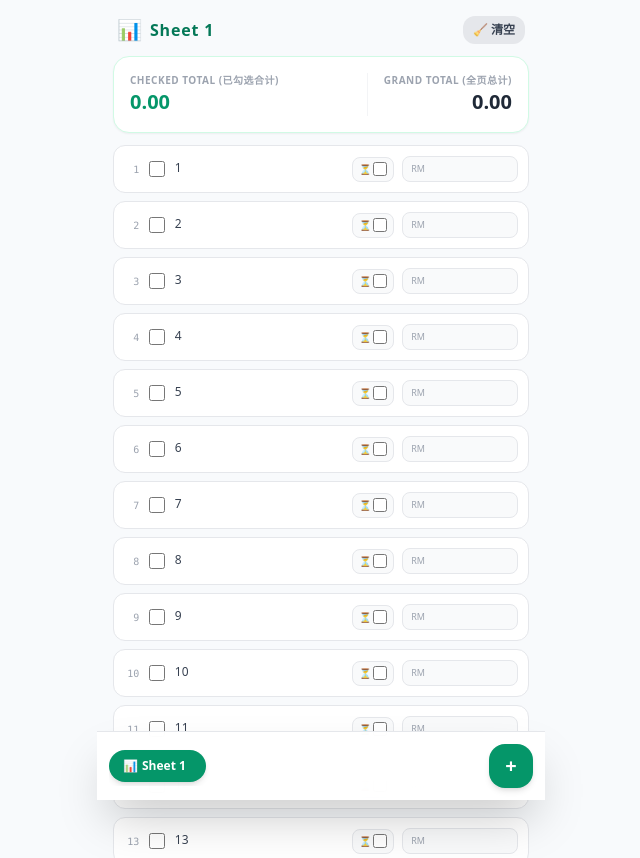
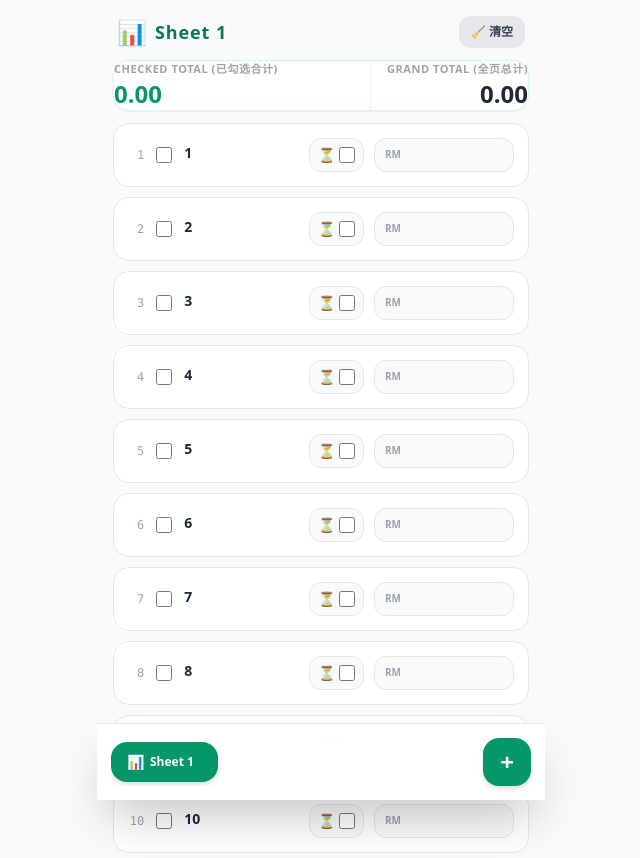
Before and after one commit to Mcwu33/Sales-Rolling-Apps, a plain HTML site: page index.html in a window 1280 px wide. Shown: the top 858 px of the page, without its empty margins (319-959 px from the left). Drawn offline with nearby package versions, Linux system fonts and the light colour scheme.

Commit message:
Update index.html

```diff
--- a/index.html
+++ b/index.html
@@ -39,7 +39,6 @@
         .page-transition {
             animation: fadeIn 0.15s ease-in-out;
         }
-        /* 优化底部滚动条样式，使其在手机上更加美观且丝滑 */
         .no-scrollbar::-webkit-scrollbar {
             display: none;
         }
@@ -55,40 +54,40 @@
     <div class="max-w-md mx-auto w-full p-4 pb-2 space-y-3">
         <div class="flex justify-between items-center px-1">
             <div class="flex items-center space-x-2">
-                <span class="text-xl">📊</span>
-                <h1 id="sheetTitleDisplay" class="text-base font-bold tracking-wider text-emerald-700 cursor-pointer truncate max-w-[240px]" onclick="renameCurrentSheet()" title="点击重命名 Sheet">Sales-Rolling-Apps</h1>
+                <span class="text-2xl">📊</span>
+                <h1 id="sheetTitleDisplay" class="text-lg font-bold tracking-wider text-emerald-700 cursor-pointer truncate max-w-[220px]" onclick="renameCurrentSheet()" title="点击重命名 Sheet">Sales-Rolling-Apps</h1>
             </div>
             <div class="flex items-center space-x-2">
-                <button onclick="clearCurrentSheet()" class="bg-gray-200 text-gray-700 font-semibold px-2.5 py-1.5 rounded-xl text-xs active:scale-95 transition" title="清空当前 Sheet 数据">
+                <button onclick="clearCurrentSheet()" class="bg-gray-200 text-gray-700 font-bold px-3 py-2 rounded-xl text-xs active:scale-95 transition shadow-2xs" title="清空当前 Sheet 数据">
                     🧹 清空
                 </button>
             </div>
         </div>
 
         <!-- 统计面板 -->
-        <div class="bg-white p-4 rounded-2xl shadow-sm border border-emerald-100 flex justify-between items-center">
+        <div class="bg-white p-4.5 rounded-2xl shadow-sm border border-emerald-100 flex justify-between items-center">
             <div>
-                <span class="text-[10px] text-gray-400 uppercase tracking-wider block font-semibold">Checked Total (已勾选合计)</span>
-                <div id="checkedTotalDisplay" class="text-xl font-black text-emerald-600">0.00</div>
+                <span class="text-[11px] text-gray-400 uppercase tracking-wider block font-semibold">Checked Total (已勾选合计)</span>
+                <div id="checkedTotalDisplay" class="text-2xl font-black text-emerald-600">0.00</div>
             </div>
             <div class="text-right border-l border-gray-100 pl-4">
-                <span class="text-[10px] text-gray-400 uppercase tracking-wider block font-semibold">Grand Total (全页总计)</span>
-                <div id="grandTotalDisplay" class="text-xl font-black text-gray-800">0.00</div>
+                <span class="text-[11px] text-gray-400 uppercase tracking-wider block font-semibold">Grand Total (全页总计)</span>
+                <div id="grandTotalDisplay" class="text-2xl font-black text-gray-800">0.00</div>
             </div>
         </div>
     </div>
 
-    <!-- 中间 33 行固定表格区 -->
-    <div class="max-w-md mx-auto w-full p-4 pt-1 space-y-2 pb-36 page-transition flex-1 overflow-y-auto" id="rowsContainer">
+    <!-- 中间 33 行固定表格区 (加大行高与触控间距) -->
+    <div class="max-w-md mx-auto w-full p-4 pt-1 space-y-2.5 pb-40 page-transition flex-1 overflow-y-auto" id="rowsContainer">
         <!-- 动态生成 33 行 -->
     </div>
 
-    <!-- 底部 Excel 风格 Sheet 标签栏 (放大尺寸 + 丝滑无碍滚动) -->
-    <div class="fixed bottom-0 left-0 right-0 max-w-md mx-auto bg-white/95 backdrop-blur-md border-t border-gray-200 px-3 py-3 flex items-center space-x-2 z-50 shadow-2xl">
+    <!-- 底部 Excel 风格 Sheet 标签栏 (巨幅放大版，适合大拇指轻松点按) -->
+    <div class="fixed bottom-0 left-0 right-0 max-w-md mx-auto bg-white/95 backdrop-blur-md border-t border-gray-200 px-3.5 py-3.5 flex items-center space-x-2.5 z-50 shadow-2xl">
         <div id="sheetTabsContainer" class="flex items-center space-x-2 flex-1 overflow-x-auto no-scrollbar py-1">
             <!-- 动态生成 Sheet 标签 -->
         </div>
-        <button onclick="addNewSheet()" class="w-11 h-11 bg-emerald-600 text-white hover:bg-emerald-700 rounded-2xl flex items-center justify-center font-bold text-xl transition shrink-0 active:scale-95 shadow-md" title="新增 Sheet 页面">
+        <button onclick="addNewSheet()" class="w-12 h-12 bg-emerald-600 text-white hover:bg-emerald-700 rounded-2xl flex items-center justify-center font-bold text-2xl transition shrink-0 active:scale-95 shadow-md" title="新增 Sheet 页面">
             +
         </button>
     </div>
@@ -240,20 +239,20 @@
             // 1. 渲染顶部标题
             document.getElementById('sheetTitleDisplay').textContent = sheet.name;
 
-            // 2. 渲染底部 Sheet 标签栏 (加大尺寸、支持优雅横向滚动)
+            // 2. 渲染底部 Sheet 标签栏 (特大号触控区 + 名字横向滚动)
             let tabsContainer = document.getElementById('sheetTabsContainer');
             tabsContainer.innerHTML = appData.map((s, index) => {
                 let isActive = s.id === activeSheetId;
                 return `
-                    <div class="flex items-center space-x-1.5 shrink-0 ${isActive ? 'bg-emerald-600 text-white shadow-md' : 'bg-gray-100 text-gray-700 hover:bg-gray-200'} px-3.5 py-2 rounded-2xl text-xs font-bold transition">
-                        <div onclick="switchSheet(${s.id})" class="cursor-pointer flex items-center space-x-1 max-w-[120px] truncate" title="${s.name}">
-                            <span>📊</span>
+                    <div class="flex items-center space-x-2 shrink-0 ${isActive ? 'bg-emerald-600 text-white shadow-md' : 'bg-gray-100 text-gray-700 hover:bg-gray-200'} px-4 py-2.5 rounded-2xl text-xs font-bold transition">
+                        <div onclick="switchSheet(${s.id})" class="cursor-pointer flex items-center space-x-1.5 max-w-[130px] truncate" title="${s.name}">
+                            <span class="text-sm">📊</span>
                             <span class="truncate">${s.name}</span>
                         </div>
                         <div class="flex items-center space-x-1 ml-1 opacity-90">
-                            ${index > 0 ? `<button onclick="moveSheet(${index}, -1)" title="向左移动" class="px-1 py-0.5 hover:bg-black/10 rounded">◀</button>` : ''}
-                            ${index < appData.length - 1 ? `<button onclick="moveSheet(${index}, 1)" title="向右移动" class="px-1 py-0.5 hover:bg-black/10 rounded">▶</button>` : ''}
-                            ${appData.length > 1 ? `<button onclick="deleteCurrentSheet(${s.id}, event)" title="删除" class="px-1 py-0.5 hover:text-rose-200">×</button>` : ''}
+                            ${index > 0 ? `<button onclick="moveSheet(${index}, -1)" title="向左移动" class="px-1.5 py-1 hover:bg-black/10 rounded-lg text-xs">◀</button>` : ''}
+                            ${index < appData.length - 1 ? `<button onclick="moveSheet(${index}, 1)" title="向右移动" class="px-1.5 py-1 hover:bg-black/10 rounded-lg text-xs">▶</button>` : ''}
+                            ${appData.length > 1 ? `<button onclick="deleteCurrentSheet(${s.id}, event)" title="删除" class="px-1.5 py-1 hover:text-rose-200 text-sm">×</button>` : ''}
                         </div>
                     </div>
                 `;
@@ -274,30 +273,30 @@
             document.getElementById('checkedTotalDisplay').textContent = checkedTotal.toFixed(2);
             document.getElementById('grandTotalDisplay').textContent = grandTotal.toFixed(2);
 
-            // 4. 渲染固定 33 行
+            // 4. 渲染固定 33 行 (加大加宽每个行卡片)
             let rowsContainer = document.getElementById('rowsContainer');
             rowsContainer.innerHTML = sheet.rows.map((r, idx) => {
                 let amountColorClass = r.pending ? 'text-rose-600 font-black' : 'text-emerald-700 font-bold';
 
                 return `
-                    <div class="bg-white p-2.5 rounded-xl shadow-2xs border ${r.checked ? 'border-emerald-500 bg-emerald-50/40' : 'border-gray-200'} flex items-center justify-between space-x-2 transition">
-                        <!-- 序号与主勾选框与标签 -->
-                        <div class="flex items-center space-x-2.5 flex-1">
-                            <span class="text-[10px] text-gray-400 font-mono w-5 text-right">${idx + 1}</span>
-                            <input type="checkbox" ${r.checked ? 'checked' : ''} onchange="toggleRowCheck(${r.id})" class="w-5 h-5 accent-emerald-600 cursor-pointer rounded" title="勾选计入统计">
-                            <input type="text" value="${r.label}" onchange="updateRowData(${r.id}, 'label', this.value)" class="bg-transparent text-xs font-medium text-gray-700 focus:outline-none w-full border-b border-transparent focus:border-emerald-500 pb-0.5">
+                    <div class="bg-white p-3.5 rounded-2xl shadow-2xs border ${r.checked ? 'border-emerald-500 bg-emerald-50/50' : 'border-gray-200'} flex items-center justify-between space-x-2.5 transition">
+                        <!-- 序号与主勾选框与标签 (大号复选框) -->
+                        <div class="flex items-center space-x-3 flex-1">
+                            <span class="text-xs text-gray-400 font-mono w-6 text-right">${idx + 1}</span>
+                            <input type="checkbox" ${r.checked ? 'checked' : ''} onchange="toggleRowCheck(${r.id})" class="w-6 h-6 accent-emerald-600 cursor-pointer rounded-md" title="勾选计入统计">
+                            <input type="text" value="${r.label}" onchange="updateRowData(${r.id}, 'label', this.value)" class="bg-transparent text-sm font-semibold text-gray-800 focus:outline-none w-full border-b border-transparent focus:border-emerald-500 pb-0.5">
                         </div>
 
-                        <!-- 金额输入框与 ⏳ 状态勾选 -->
-                        <div class="flex items-center space-x-2 shrink-0">
-                            <label class="flex items-center space-x-0.5 cursor-pointer bg-gray-50 hover:bg-gray-100 px-1.5 py-1 rounded-lg border border-gray-200 text-[10px]" title="标记待定/红字 (⏳)">
-                                <span class="select-none">⏳</span>
-                                <input type="checkbox" ${r.pending ? 'checked' : ''} onchange="toggleRowPending(${r.id})" class="w-3.5 h-3.5 accent-rose-600 cursor-pointer rounded">
+                        <!-- 金额输入框与 ⏳ 状态勾选 (增大整体点击区) -->
+                        <div class="flex items-center space-x-2.5 shrink-0">
+                            <label class="flex items-center space-x-1 cursor-pointer bg-gray-50 hover:bg-gray-100 px-2 py-1.5 rounded-xl border border-gray-200 text-xs" title="标记待定/红字 (⏳)">
+                                <span class="select-none text-sm">⏳</span>
+                                <input type="checkbox" ${r.pending ? 'checked' : ''} onchange="toggleRowPending(${r.id})" class="w-4 h-4 accent-rose-600 cursor-pointer rounded">
                             </label>
 
-                            <div class="flex items-center bg-gray-50 px-2 py-1 rounded-lg border border-gray-200">
-                                <span class="text-[9px] text-gray-400 mr-1">RM</span>
-                                <input type="number" step="0.01" value="${r.amount !== '' ? r.amount : ''}" placeholder="" onchange="updateRowData(${r.id}, 'amount', this.value)" class="bg-transparent text-xs ${amountColorClass} w-20 text-right focus:outline-none">
+                            <div class="flex items-center bg-gray-50 px-2.5 py-1.5 rounded-xl border border-gray-200">
+                                <span class="text-[10px] text-gray-400 mr-1.5 font-semibold">RM</span>
+                                <input type="number" step="0.01" value="${r.amount !== '' ? r.amount : ''}" placeholder="" onchange="updateRowData(${r.id}, 'amount', this.value)" class="bg-transparent text-sm ${amountColorClass} w-24 text-right focus:outline-none">
                             </div>
                         </div>
                     </div>
```
